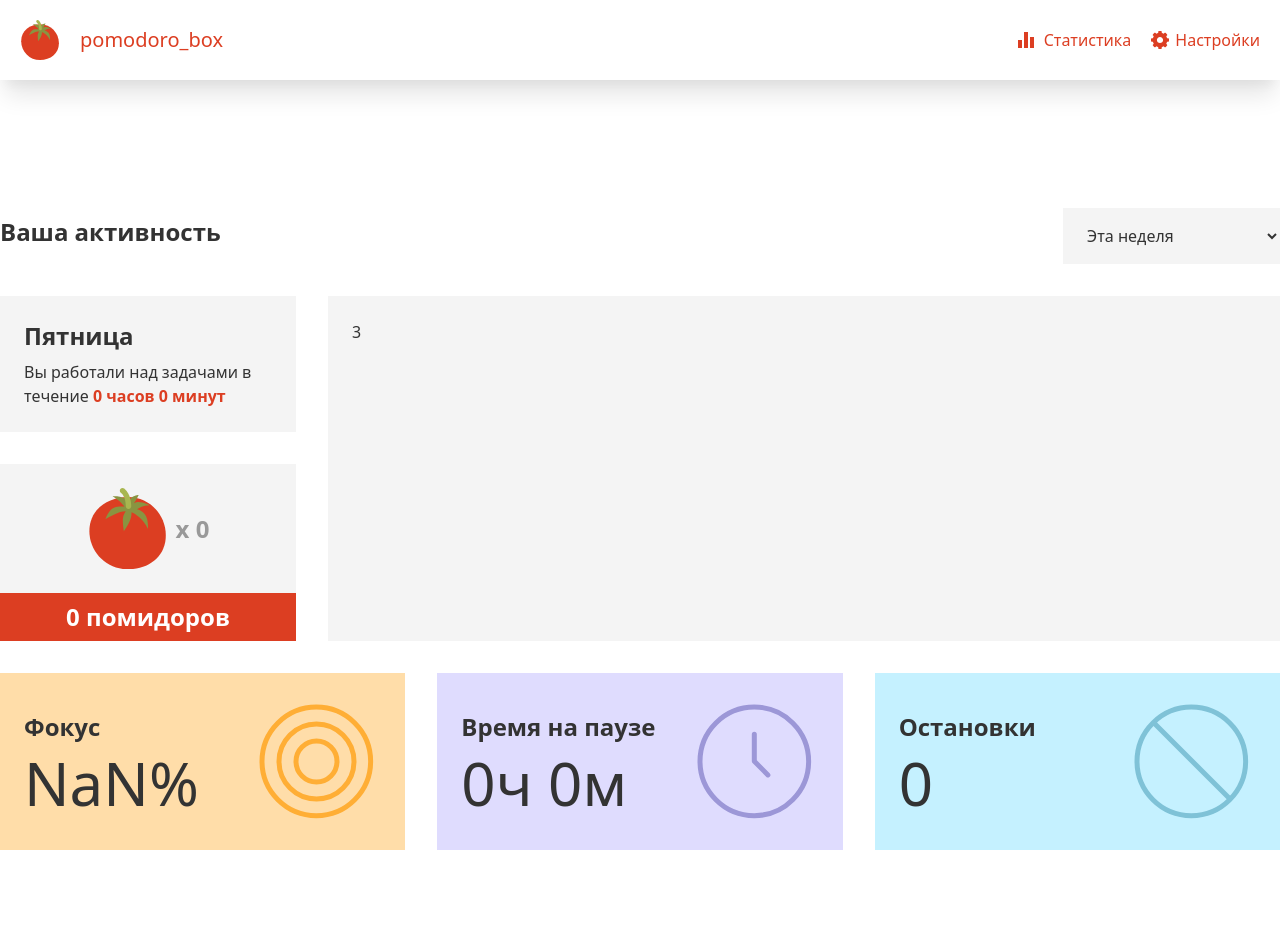
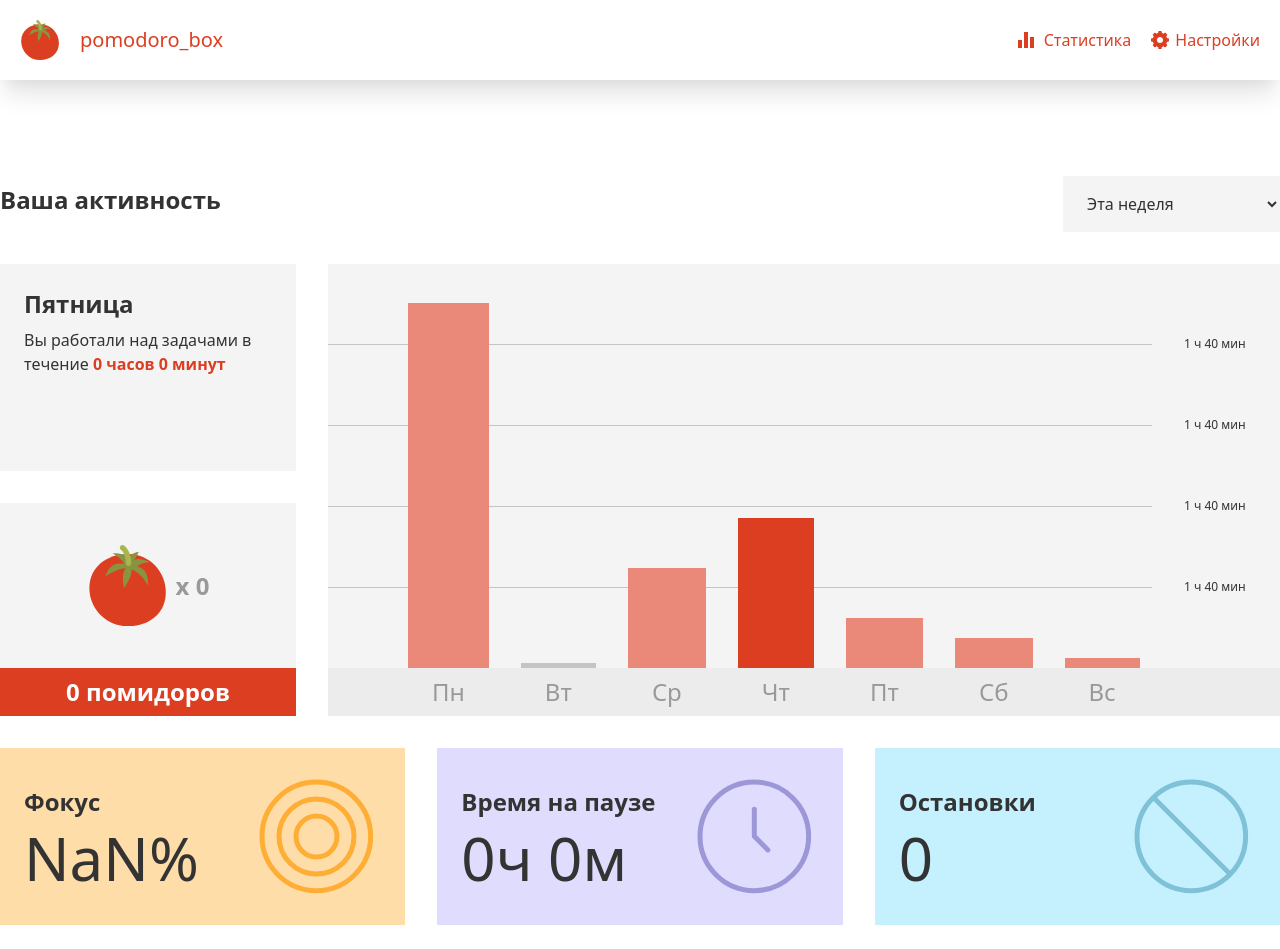
Before and after one commit to Ant1p0w/pomodoro_box, a React (Create React App) app: page /stat in a window 1280 px wide. Before the commit the page ends 874 px from the top, so only its background shows below. Built offline with nearby package versions, Linux system fonts and the light colour scheme.

Commit message:
prepare chart component

```diff
--- a/src/components/Layout/Header/Header.tsx
+++ b/src/components/Layout/Header/Header.tsx
@@ -4,7 +4,7 @@ import {Link} from 'react-router-dom';
 
 export function Header() {
     return (
-        <header className={'mb-32 px-5 py-5 shadow-xl flex items-center'}>
+        <header className={'mb-24 px-5 py-5 shadow-xl flex items-center'}>
             <Link to="/">
                 <div className={'flex items-center'}>
                     <div>
--- /dev/null
+++ b/src/components/StatContainer/StatChart/StatChart.tsx
@@ -0,0 +1,99 @@
+import React from 'react';
+
+type StatChartProps = {
+    selectedDate: string,
+    changeSelectedDate: (selectedDate: string) => void
+}
+
+export function StatChart({selectedDate, changeSelectedDate}: StatChartProps) {
+    const weekdays = [
+        {
+            name: 'Пн',
+            active: false,
+            height: 365,
+        },
+        {
+            name: 'Вт',
+            active: false,
+            height: 0,
+        },
+        {
+            name: 'Ср',
+            active: false,
+            height: 100,
+        },
+        {
+            name: 'Чт',
+            active: true,
+            height: 150,
+        },
+        {
+            name: 'Пт',
+            active: false,
+            height: 50,
+        },
+        {
+            name: 'Сб',
+            active: false,
+            height: 30,
+        },
+        {
+            name: 'Вс',
+            active: false,
+            height: 10,
+        },
+    ];
+
+    return (
+        <div className={'col-span-3 row-span-3 bg-gray-100'}>
+            <div className={'pt-20 mr-32'}>
+                <div className={'relative mb-20 bg-gray-400 h-px'}>
+                    <div
+                        className={'absolute left-full whitespace-nowrap transform -translate-y-2/4 pl-8 text-xs text-gray-500'}>1
+                        ч 40 мин
+                    </div>
+                </div>
+                <div className={'relative mb-20 bg-gray-400 h-px'}>
+                    <div
+                        className={'absolute left-full whitespace-nowrap transform -translate-y-2/4 pl-8 text-xs text-gray-500'}>1
+                        ч 40 мин
+                    </div>
+                </div>
+                <div className={'relative mb-20 bg-gray-400 h-px'}>
+                    <div
+                        className={'absolute left-full whitespace-nowrap transform -translate-y-2/4 pl-8 text-xs text-gray-500'}>1
+                        ч 40 мин
+                    </div>
+                </div>
+                <div className={'relative mb-20 bg-gray-400 h-px'}>
+                    <div
+                        className={'absolute left-full whitespace-nowrap transform -translate-y-2/4 pl-8 text-xs text-gray-500'}>1
+                        ч 40 мин
+                    </div>
+                </div>
+            </div>
+            <div className={'flex bg-gray-200 text-2xl leading-8 text-gray-300 py-2 px-16'}>
+                {weekdays.map(item => {
+                    let className = 'absolute w-full bottom-full mb-2 left-0';
+
+                    if(item.active){
+                        className += item.height ? ' bg-red-500' : ' bg-gray-500';
+                    }else{
+                        className += item.height ? ' bg-red-300 cursor-pointer' : ' bg-gray-400';
+                    }
+
+                    if(item.height === 0){
+                        item.height = 5;
+                    }
+                    return (
+                        <div className={'relative px-6 mx-4'}>
+                            {item.name}
+                            <div className={className}
+                                 style={{height: item.height + 'px'}}></div>
+                        </div>
+                    )
+                })}
+            </div>
+        </div>
+    );
+}
--- /dev/null
+++ b/src/components/StatContainer/StatChart/index.ts
@@ -0,0 +1 @@
+export * from './StatChart';
--- a/src/components/StatContainer/StatContainer.tsx
+++ b/src/components/StatContainer/StatContainer.tsx
@@ -8,6 +8,7 @@ import {StatDay} from "./StatDay";
 import {StatStop} from "./StatStop";
 import {StatPause} from "./StatPause";
 import {StatFocus} from "./StatFocus";
+import {StatChart} from "./StatChart";
 
 moment.locale('ru');
 
@@ -46,6 +47,10 @@ export function StatContainer() {
 
     }, [selectedDate]);
 
+    const handleSelectedDateHandler = (selectedDate: string) => {
+        setSelectedDate(selectedDate);
+    }
+
     return (
         <div>
             <div className={'flex justify-between items-center mb-8'}>
@@ -60,9 +65,7 @@ export function StatContainer() {
             </div>
             <div className={'grid grid-cols-4 gap-8 mb-8'}>
                 <StatDay selectedDayName={selectedDayName} workInSec={statDay.work_sec}/>
-                <div className={'col-span-3 row-span-3 bg-gray-100 p-6'}>
-                    3
-                </div>
+                <StatChart selectedDate={selectedDate} changeSelectedDate={handleSelectedDateHandler}/>
                 <StatPomodoro pomodoroCnt={statDay.pomodoro_cnt}/>
             </div>
             <div className={'grid grid-cols-3 gap-8'}>
--- a/src/components/StatContainer/StatPomodoro/StatPomodoro.tsx
+++ b/src/components/StatContainer/StatPomodoro/StatPomodoro.tsx
@@ -8,8 +8,8 @@ type StatPomodoroProps = {
 
 export function StatPomodoro({pomodoroCnt} : StatPomodoroProps) {
     return (
-        <div className={'bg-gray-100'}>
-            <div className={'p-6 flex items-center gap-2 justify-center'}>
+        <div className={'bg-gray-100 flex flex-col'}>
+            <div className={'p-6 flex items-center gap-2 justify-center my-auto'}>
                 <svg width="81" height="81" viewBox="0 0 81 81" fill="none" xmlns="http://www.w3.org/2000/svg">
                     <g clip-path="url(#clip0_16:413)">
                         <path
--- a/tailwind.config.js
+++ b/tailwind.config.js
@@ -12,8 +12,10 @@ module.exports = {
                 },
                 gray: {
                     100: '#F4F4F4',
+                    200: '#ECECEC',
                     300: '#999999',
-                    400: '#C4C4C4'
+                    400: '#C4C4C4',
+                    500: '#333333'
                 },
                 black: '#333',
                 green: '#A8B64F',
```
Also changed, not shown: 2 other files (tests, documents, lock files or other folders).
